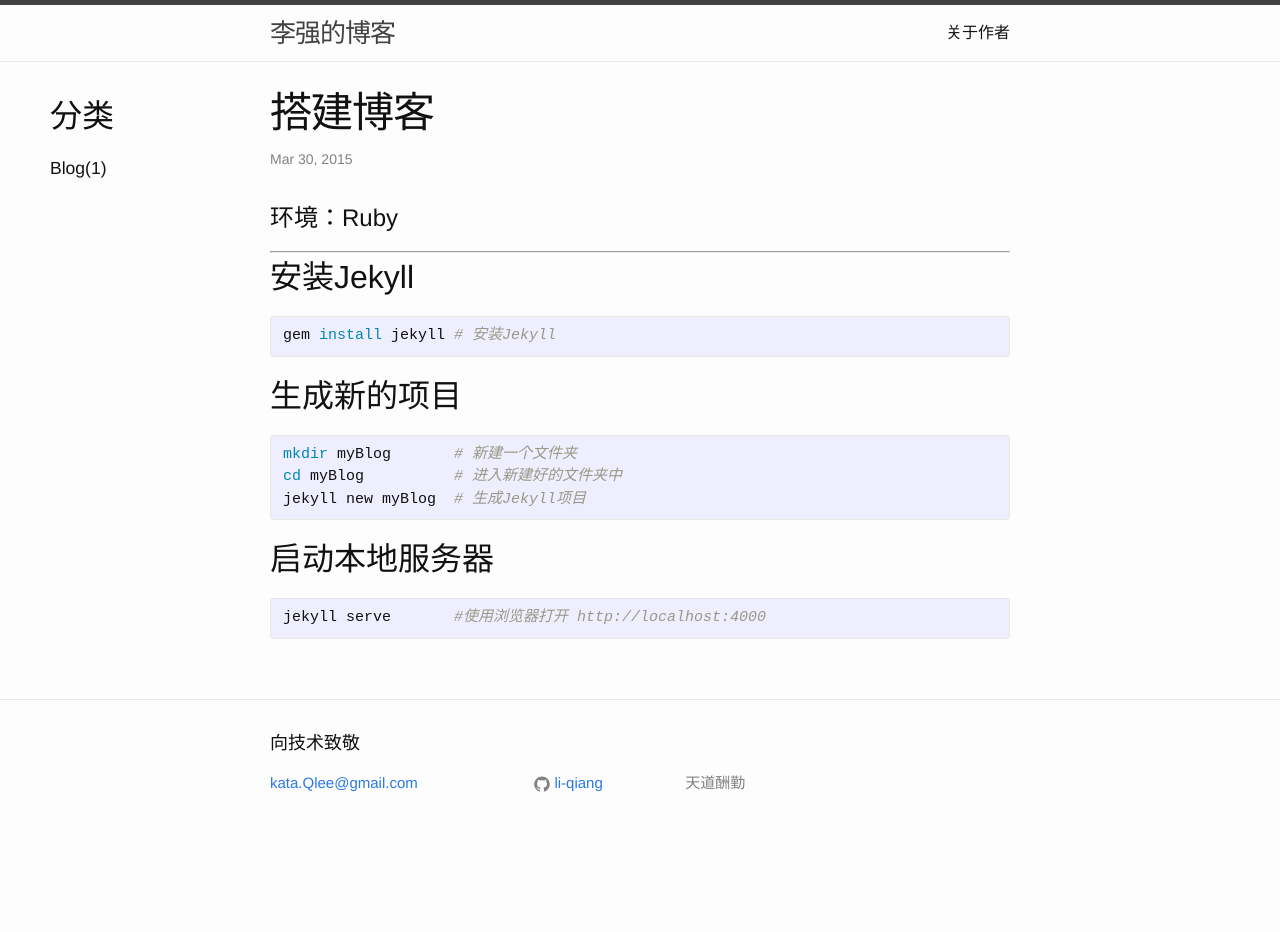
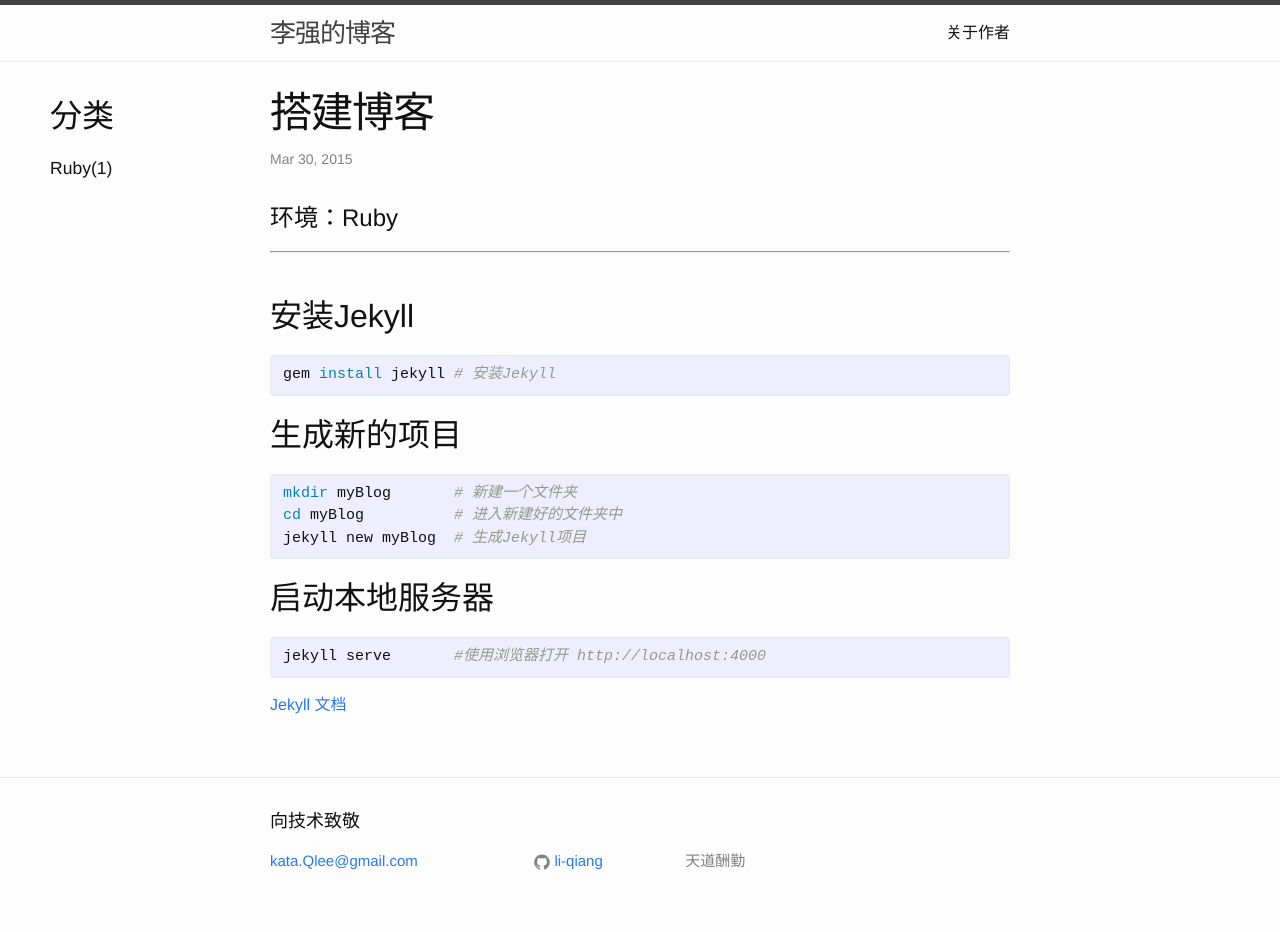
Before and after one commit to li-qiang/li-qiang.github.io, a Jekyll site: the page built from _posts/2015-03-30-搭建博客.markdown, in a window 1280 px wide. Built offline with Jekyll 4.4.1, drawn with Linux system fonts in a browser that asks for light colours; Markdown is read by kramdown in place of the engine named in the settings; before the commit the page ends 900 px from its top, so only the background shows below that.

Commit message:
liqiang - fix blog

```diff
--- a/_config.yml
+++ b/_config.yml
@@ -7,6 +7,8 @@ baseurl: "" # the subpath of your site, e.g. /blog/
 url: "http://li-qiang.com" # the base hostname & protocol for your site
 github_username:  li-qiang
 
+encoding: "utf-8"
+
 # Build settings
 markdown: rdiscount
 
--- a/_posts/2015-03-30-搭建博客.markdown
+++ b/_posts/2015-03-30-搭建博客.markdown
@@ -2,13 +2,11 @@
 layout: post
 title:  搭建博客
 date:   2015-03-30 23:42:02
-category: Blog
+categories: Ruby
 ---
 # 环境：Ruby
-
 - - -
-
-
+<br/>
 ## 安装Jekyll
 
 {% highlight bash %}
@@ -28,3 +26,5 @@ jekyll new myBlog  # 生成Jekyll项目
 {% highlight bash %}
 jekyll serve       #使用浏览器打开 http://localhost:4000
 {% endhighlight %}
+
+[Jekyll 文档](http://jekyllcn.com/)
```
